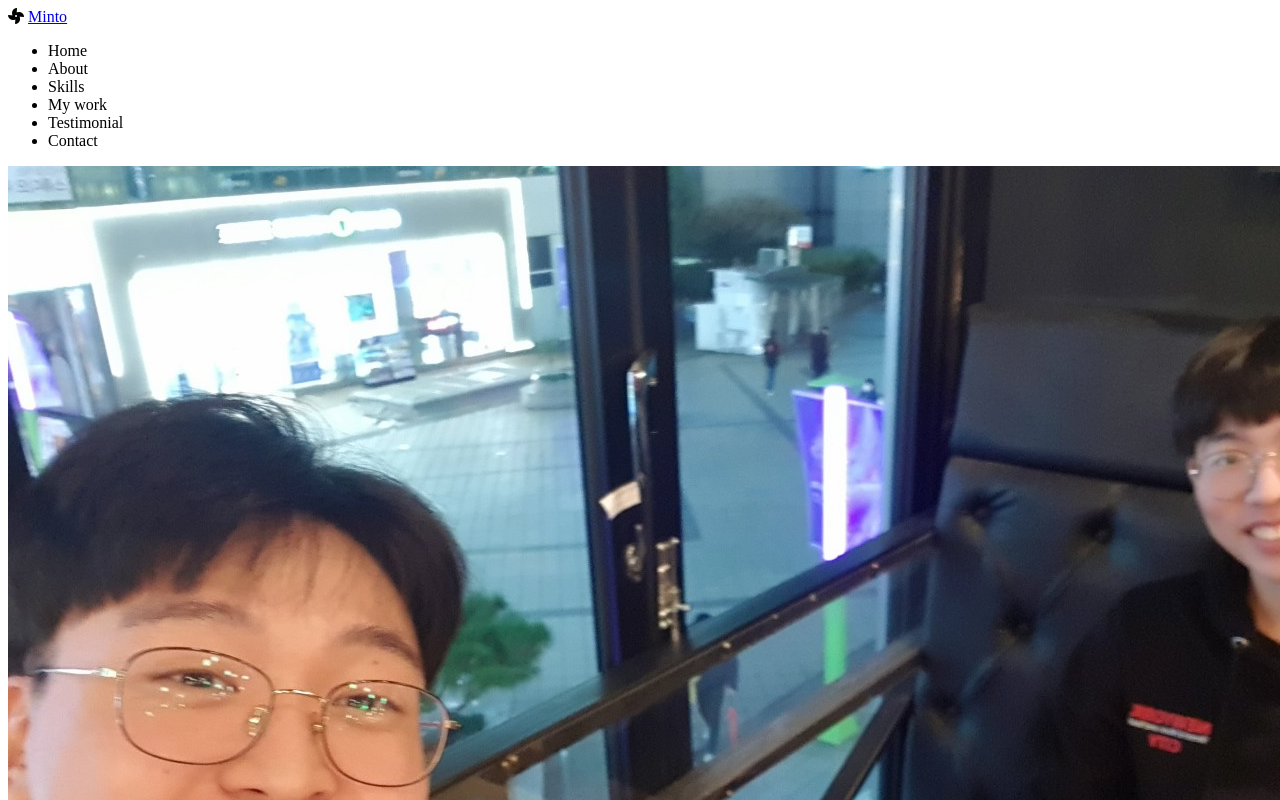
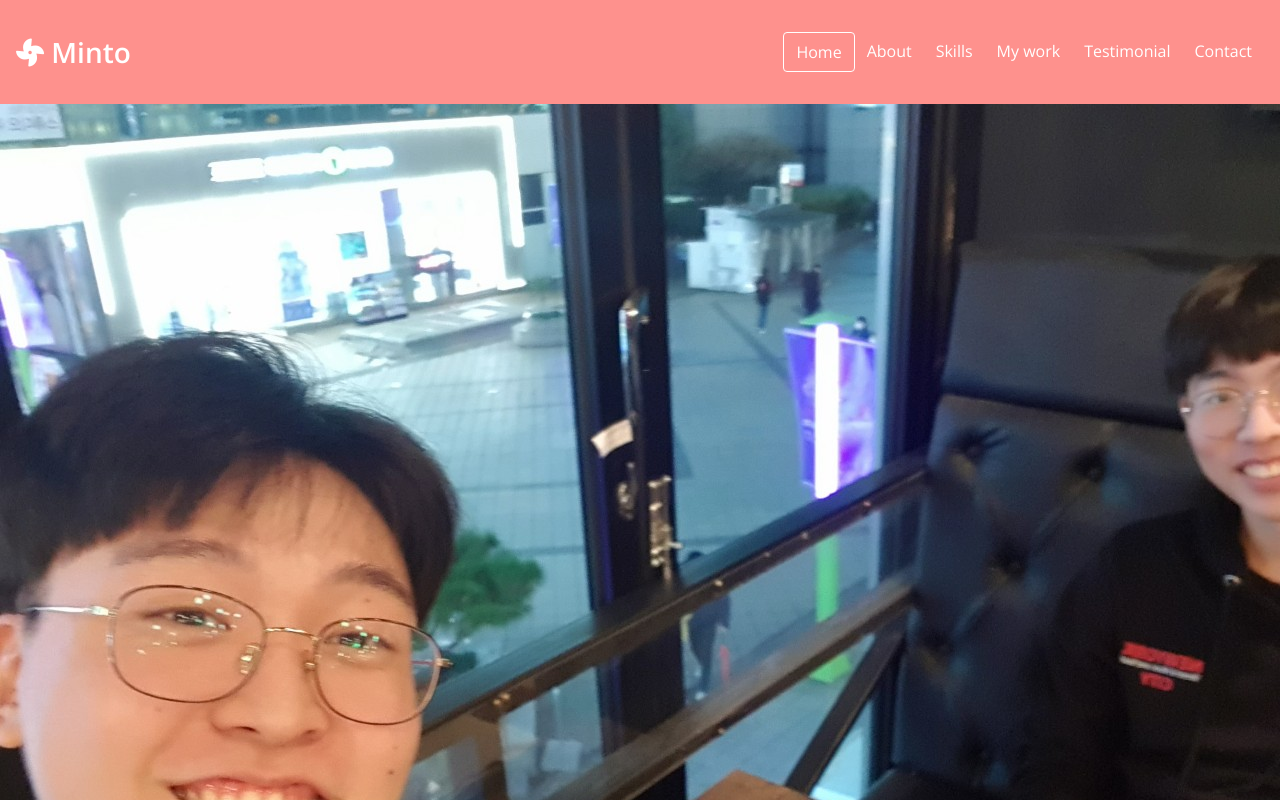
Before and after one commit to MinTo96/portfolio, a plain HTML site: page index.html in a window 1280 px wide. Shown: the top 800 px of the page. Drawn offline with nearby package versions, Linux system fonts and the light colour scheme.

Commit message:
CSS: Navbar

```diff
--- a/index.html
+++ b/index.html
@@ -36,7 +36,7 @@
       </div>
       <div class="nav__menu">
         <ul class="navbar__menu">
-          <li class="navbar__menu__item">Home</li>
+          <li class="navbar__menu__item active">Home</li>
           <li class="navbar__menu__item">About</li>
           <li class="navbar__menu__item">Skills</li>
           <li class="navbar__menu__item">My work</li>
--- a/style.css
+++ b/style.css
@@ -26,11 +26,33 @@
   --weight-bold: 700;
   --weight-semi-bold: 600;
   --weight-regular: 400;
+
+  /* Size */
+  --size-border-radius: 4px;
 }
 
 /* Universal tags */
 * {
   box-sizing: border-box;
+  text-decoration: none;
+  list-style: none;
+}
+
+body {
+  margin: 0;
+  font-family: "Open Sans", sans-serif;
+  cursor: default;
+}
+
+a {
+  text-decoration: none;
+  color: var(--color-white);
+}
+
+ul,
+ol {
+  list-style: none;
+  padding-left: 0;
 }
 
 /* Typography */
@@ -62,3 +84,37 @@ p {
   color: var(--color-black);
   margin: 4px 0;
 }
+
+/* Navbar */
+#navbar {
+  display: flex;
+  justify-content: space-between;
+  align-items: center;
+  background-color: var(--color-pink);
+  color: var(--color-white);
+  padding: 16px;
+}
+
+.navbar__menu {
+  display: flex;
+}
+
+.navbar__logo {
+  font-size: var(--font-medium);
+  font-weight: var(--weight-semi-bold);
+}
+
+.navbar__menu__item {
+  padding: 8px 12px;
+  margin-left: 0 4px;
+  cursor: pointer;
+  border-radius: var(--size-border-radius);
+}
+
+.navbar__menu__item.active {
+  border: 1px solid var(--color-white);
+}
+
+.navbar__menu__item:hover {
+  background-color: var(--color-dark-pink);
+}
```
